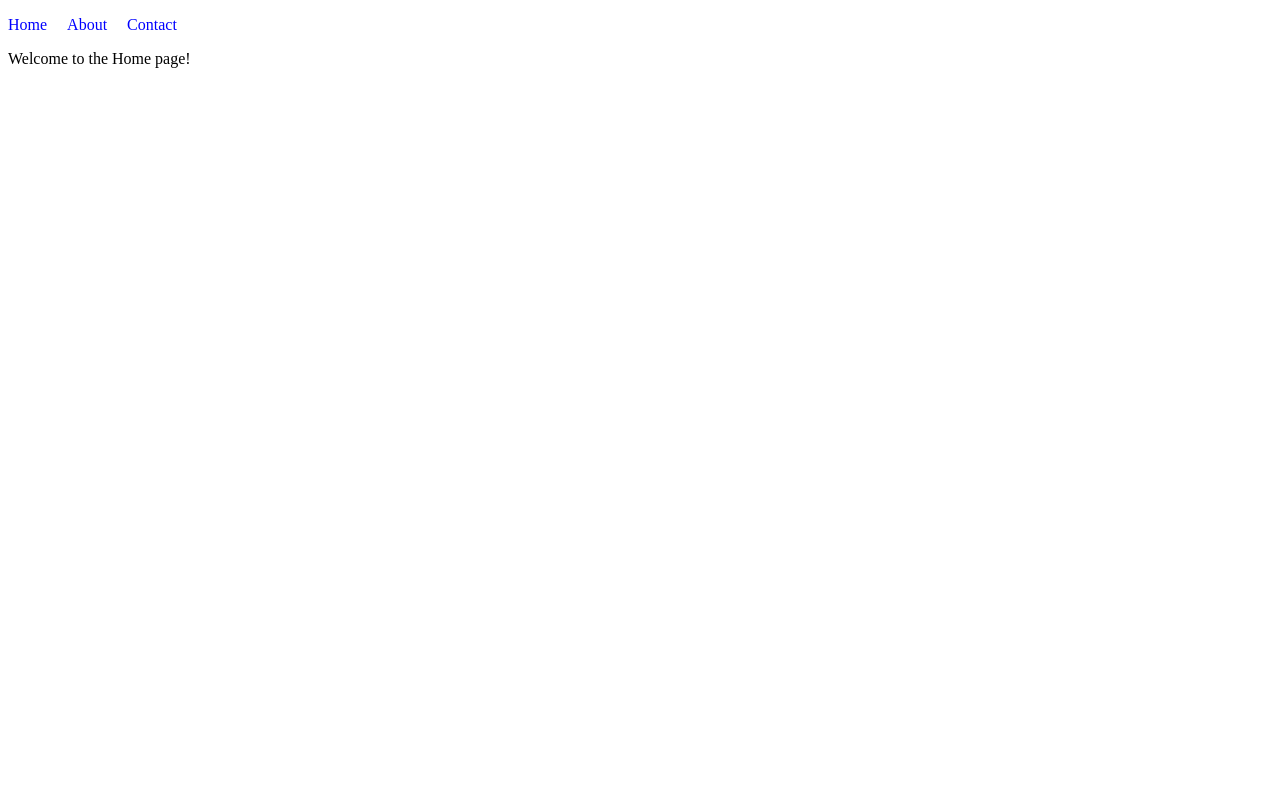
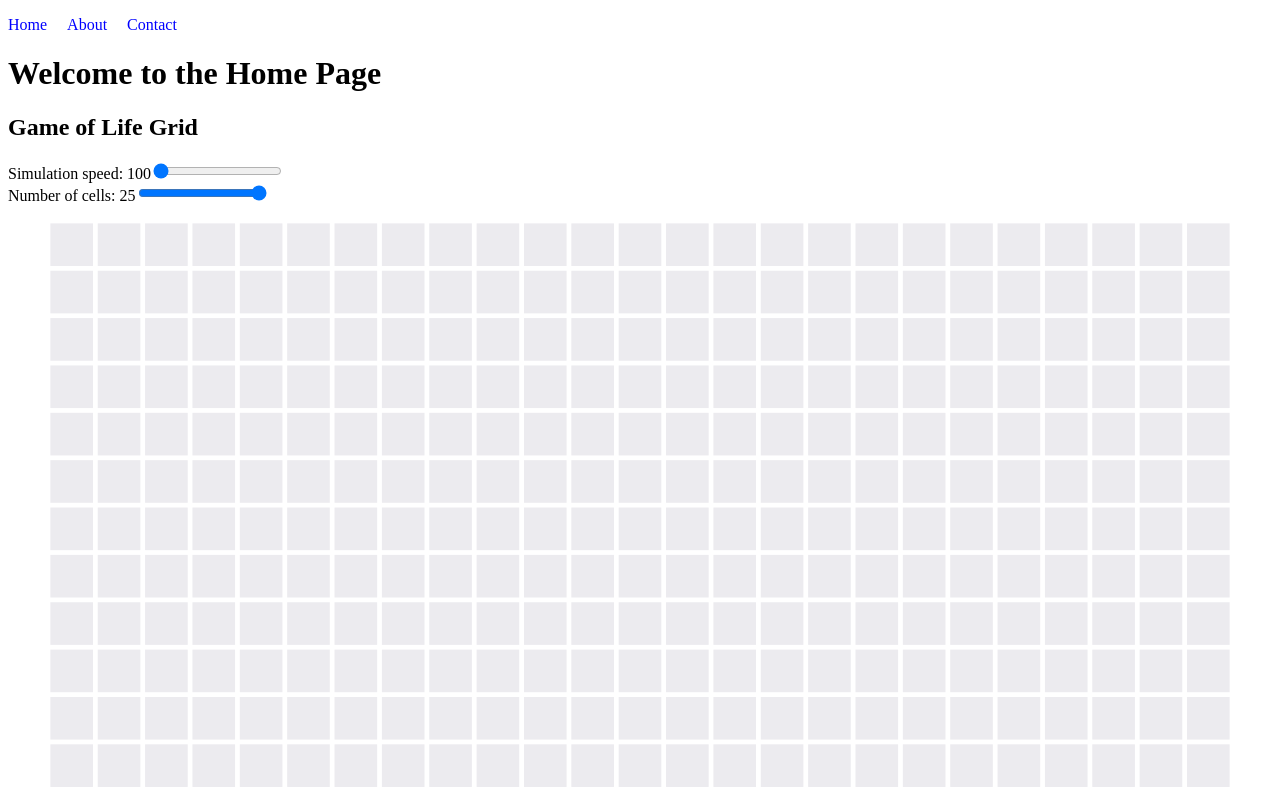
Before and after one commit to nrogeau/Node, a React (Vite) app: page / in a window 1280 px wide. Shown: the top 790 px of the page. Built offline with nearby package versions, Linux system fonts and the light colour scheme.

Commit message:
game of life

```diff
--- /dev/null
+++ b/src/Components/grid.css
@@ -0,0 +1,4 @@
+.grid-cell:hover {
+  fill: rgb(50, 150, 150) !important;
+  cursor: pointer;
+}
--- /dev/null
+++ b/src/Components/grid.jsx
@@ -0,0 +1,142 @@
+import React, { useState, useEffect } from 'react';
+
+const GameOfLife = () => {
+
+  const gridSize = 10;
+  const [running, setRunning] = useState(false);
+  const [mouseDown, setMouseDown] = useState(false);
+  const [speed, setSpeed] = useState(100);
+  const [numCells, setNumCells] = useState(25);
+  const numRows = numCells;
+  const numColumns = numCells;
+  const [grid, setGrid] = useState(Array.from({ length: numRows }, () => Array(numColumns).fill(false)));
+
+  const handleMouseDown = (x, y) => {
+    const newGrid = [...grid];
+    newGrid[y][x] = !newGrid[y][x]; // Toggle cell state
+    setGrid(newGrid);
+  };
+
+  const handleMouseEnter = (x, y) => {
+    if (mouseDown) {
+      const newGrid = [...grid];
+      newGrid[y][x] = true; // Mark cell as alive
+      setGrid(newGrid);
+    }
+  };
+
+  const calculateNextGeneration = () => {
+    setGrid(prevGrid => {
+      return prevGrid.map((row, y) =>
+        row.map((cell, x) => {
+          const neighbors = countNeighbors(x, y);
+
+          // Apply Conway's rules
+          if (cell) {
+            return neighbors >= 2 && neighbors <= 3; // Cell survives if neighbors are between threshold and 3
+          } else {
+            return neighbors === 3; // Cell becomes alive if exactly 3 neighbors
+          }
+        })
+      );
+    });
+  };
+
+  const countNeighbors = (x, y) => {
+    let neighbors = 0;
+
+    // Loop through all the neighbors (including diagonals)
+    for (let i = -1; i <= 1; i++) {
+      for (let j = -1; j <= 1; j++) {
+        if (i === 0 && j === 0) continue; // Skip the cell itself
+
+        const newX = x + i;
+        const newY = y + j;
+
+        if (newX >= 0 && newX < numColumns && newY >= 0 && newY < numRows) {
+          if (grid[newY][newX]) {
+            neighbors++;
+          }
+        }
+      }
+    }
+
+    return neighbors;
+  };
+
+  useEffect(() => {
+    if (running) {
+      const interval = setInterval(() => {
+        calculateNextGeneration();
+      }, speed);
+
+      return () => clearInterval(interval);
+    }
+  }, [running, grid]);
+
+  return (
+    <div
+      onMouseDown={() => setMouseDown(true)}
+      onMouseUp={() => setMouseDown(false)}
+      onMouseLeave={() => setMouseDown(false)}
+    >
+      <h2>Game of Life Grid</h2>
+
+      {/* Slider to control simulation speed */}
+      <div>
+        <label>Simulation speed: {speed}</label>
+        <input
+          type="range"
+          min="100"
+          max="1000"
+          value={speed}
+          onChange={(e) => setSpeed(parseInt(e.target.value))}
+        />
+      </div>
+
+      {/* Slider to control grid size */}
+      <div>
+        <label>Number of cells: {numCells}</label>
+        <input
+          type="range"
+          min="10"
+          max="25"
+          value={numCells}
+          onChange={(e) => setNumCells(parseInt(e.target.value))}
+        />
+      </div>
+
+      <figure>
+        <svg viewBox={`0 0 ${gridSize * numColumns} ${gridSize * numRows}`}>
+          {grid.map((row, y) =>
+            row.map((cell, x) => (
+              <rect
+                key={`${x}-${y}`}
+                x={x * gridSize + 0.5}
+                y={y * gridSize + 0.5}
+                width={gridSize - 1}
+                height={gridSize - 1}
+                fill={cell ? 'rgb(50, 150, 150)' : 'hsl(250 10% 93%)'}
+                onMouseDown={() => handleMouseDown(x, y)}
+                onMouseEnter={() => handleMouseEnter(x, y)}
+              />
+            ))
+          )}
+        </svg>
+      </figure>
+
+      {/* Play/Pause button */}
+      <button onClick={() => setRunning(prev => !prev)}>
+        {running ? 'Pause' : 'Play'}
+      </button>
+
+      {/* Clean button */}
+      <button onClick={() => setGrid(Array.from({ length: numRows }, () => Array(numColumns).fill(false)))}>
+        Clean
+      </button>
+
+    </div>
+  );
+};
+
+export default GameOfLife;
--- a/src/Pages/home.jsx
+++ b/src/Pages/home.jsx
@@ -1,7 +1,14 @@
+// src/pages/Home.jsx
 import React from 'react';
+import Grid from '../Components/grid'; // Import Grid component
 
 const Home = () => {
-  return <div>Welcome to the Home page!</div>;
+  return (
+    <div>
+      <h1>Welcome to the Home Page</h1>
+      <Grid />  {/* Insert Grid component here */}
+    </div>
+  );
 };
 
 export default Home;
```
